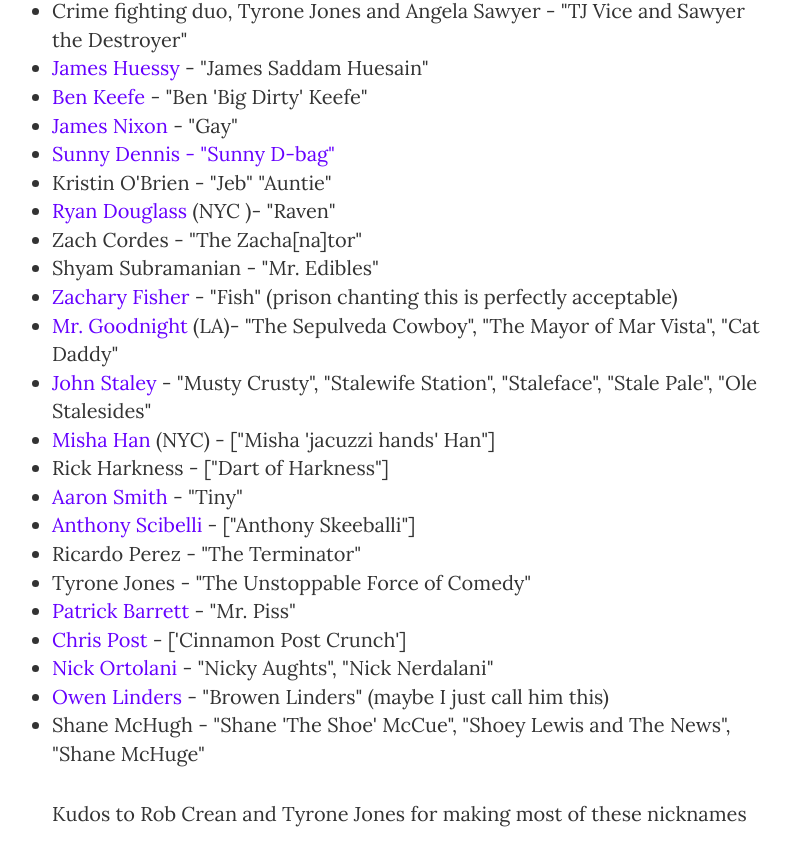
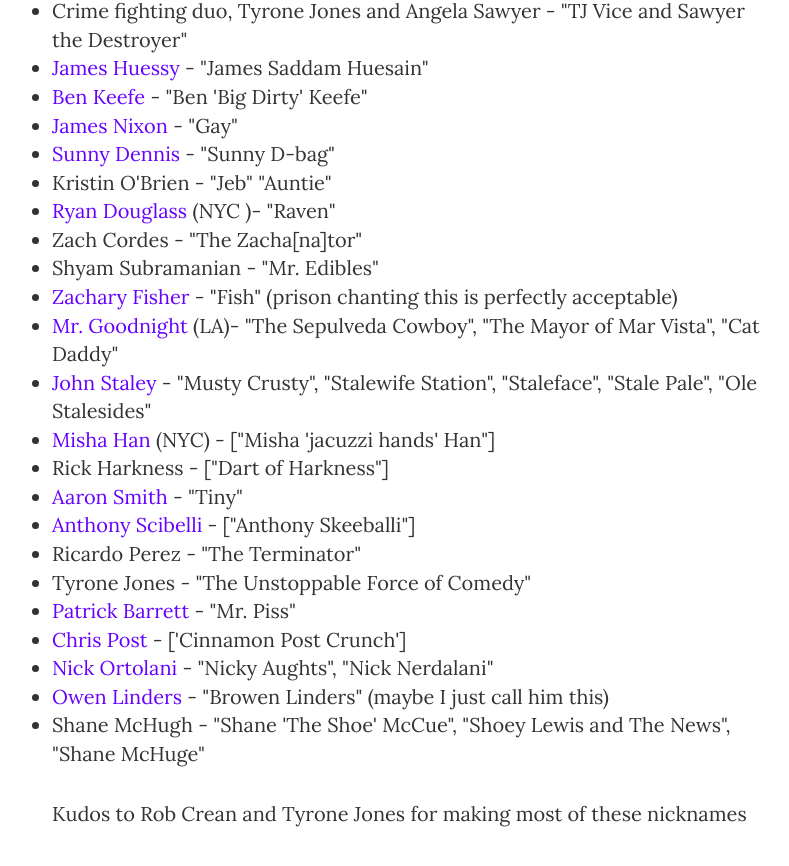
Before and after one commit to computingbets/12MinAlewife, a website: page post4BoCom.html in a window 1280 px wide. Shown: the part 1110-1976 px from the top of the page, without its empty margins (253-1042 px from the left). Drawn offline with nearby package versions, Linux system fonts and the light colour scheme; files that its build step writes are made by us from their sources.

Commit message:
edit sunny's font color and href

```diff
--- a/post4BoCom.html
+++ b/post4BoCom.html
@@ -107,7 +107,7 @@
                       <li> <a href="https://twitter.com/JamesHuessy"><font color="6600FF">James Huessy </font></a>- "James Saddam Huesain"</li>
                       <li> <a href="https://twitter.com/MasterBenKeefe"><font color="6600FF">Ben Keefe </font></a>- "Ben 'Big Dirty' Keefe"</li>
                       <li> <a href="https://twitter.com/nixon_james"><font color="6600FF">James Nixon </font></a>- "Gay"</li>
-                      <li> <a href="https://twitter.com/SunnyDennis808"><font color="6600FF">Sunny Dennis - "Sunny D-bag"</font></li>
+                      <li> <a href="https://twitter.com/SunnyDennis808"><font color="6600FF">Sunny Dennis </font></a>- "Sunny D-bag"</li>
                       <li> Kristin O'Brien - "Jeb" "Auntie"</li>
                       <li> <a href="https://twitter.com/ryandouglass19"><font color="6600FF">Ryan Douglass </font></a> (NYC )- "Raven"</li>
                       <li> Zach Cordes - "The Zacha[na]tor"</li>
```
